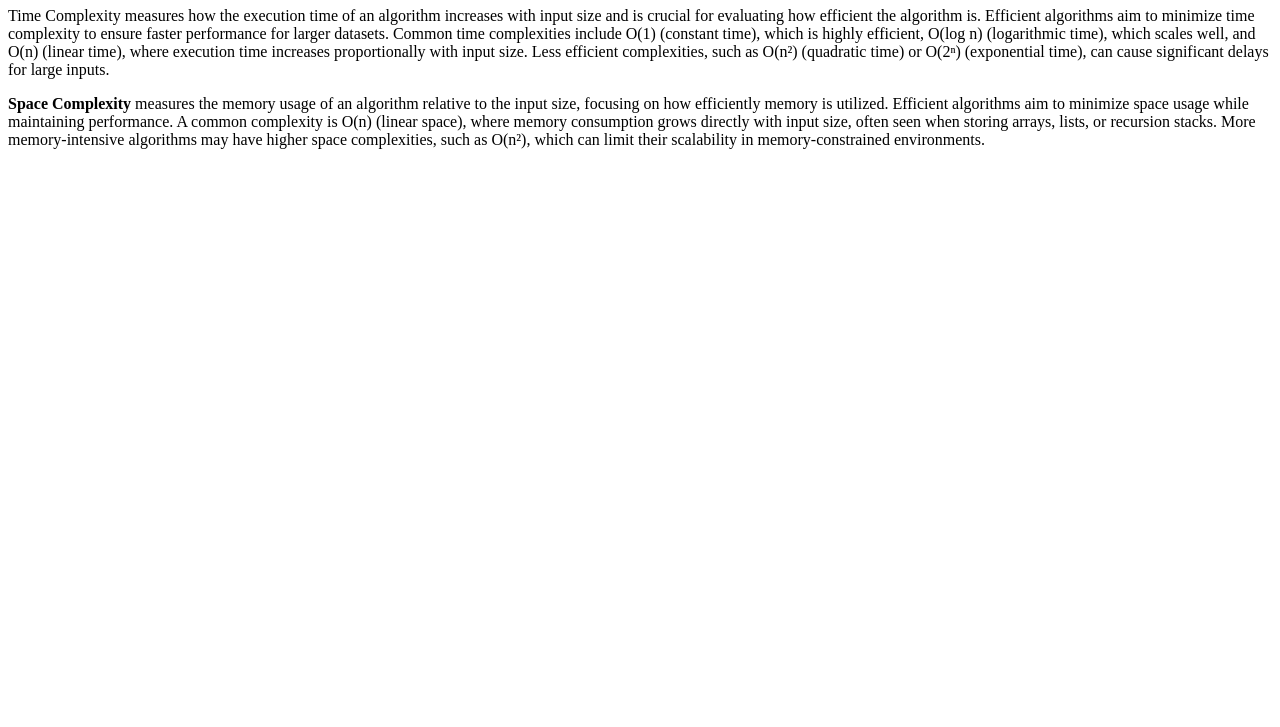
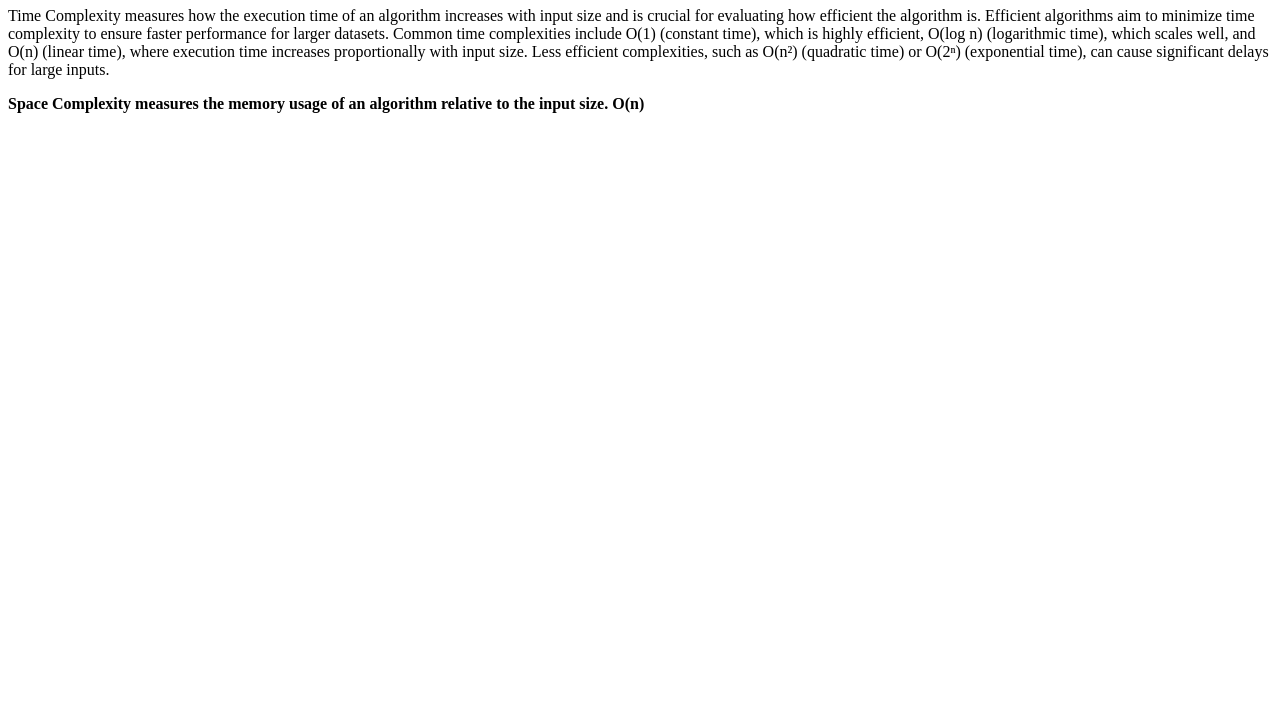
Before and after one commit to acciojob/time-and-space-complexity-vanshh-1602, a website: page main.html in a window 1280 px wide. Shown: the part 73-800 px from the top of the page. Drawn offline with Linux system fonts and the light colour scheme.

Commit message:
created a submission

```diff
--- a/main.html
+++ b/main.html
@@ -14,7 +14,7 @@
 	<h1>Time, Space, Complexity</h1>
 
 	<p>Time Complexity measures how the execution time of an algorithm increases with input size and is crucial for evaluating how efficient the algorithm is. Efficient algorithms aim to minimize time complexity to ensure faster performance for larger datasets. Common time complexities include O(1) (constant time), which is highly efficient, O(log n) (logarithmic time), which scales well, and O(n) (linear time), where execution time increases proportionally with input size. Less efficient complexities, such as O(n²) (quadratic time) or O(2ⁿ) (exponential time), can cause significant delays for large inputs.</p>
-	<p><b>Space Complexity</b> measures the memory usage of an algorithm relative to the input size, focusing on how efficiently memory is utilized. Efficient algorithms aim to minimize space usage while maintaining performance. A common complexity is O(n) (linear space), where memory consumption grows directly with input size, often seen when storing arrays, lists, or recursion stacks. More memory-intensive algorithms may have higher space complexities, such as O(n²), which can limit their scalability in memory-constrained environments.</p>
+	<p><b>Space Complexity measures the memory usage of an algorithm relative to the input size. O(n) </b></p>
 </body>
 
 </html>
```
